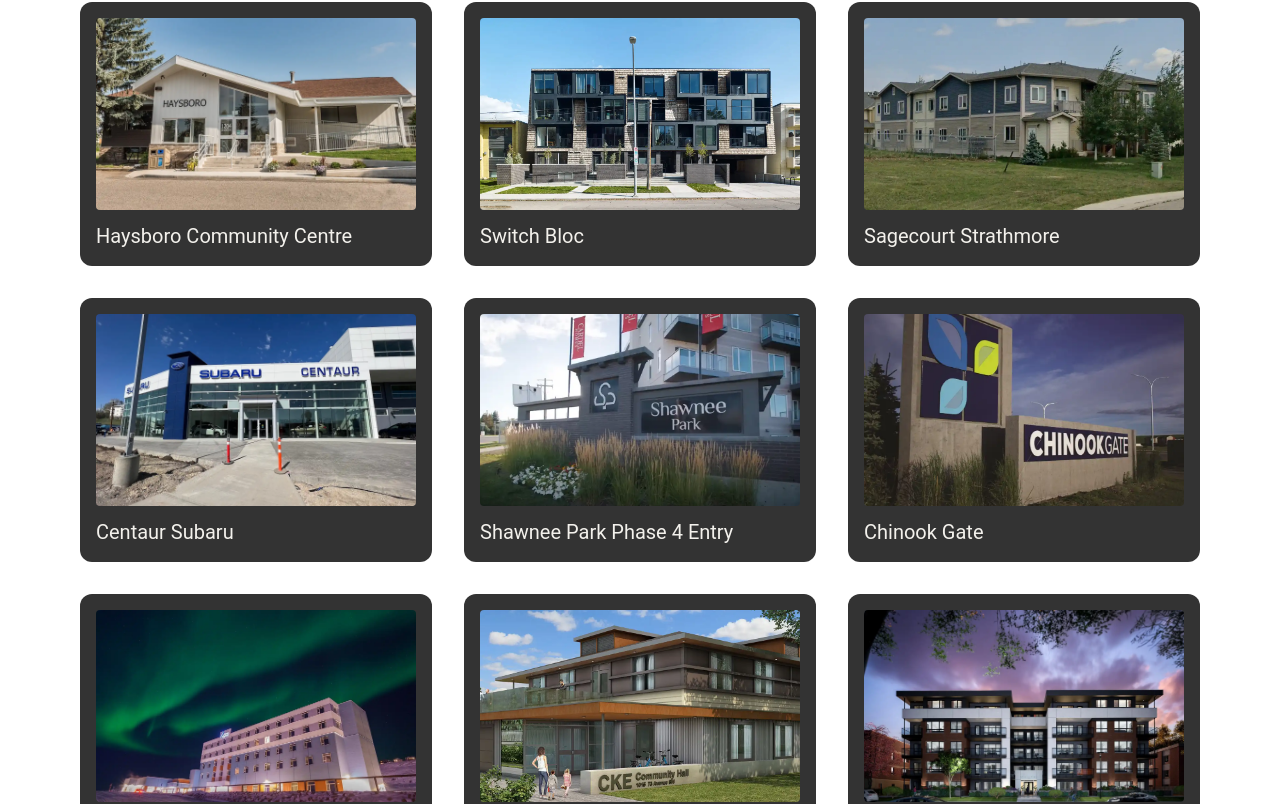
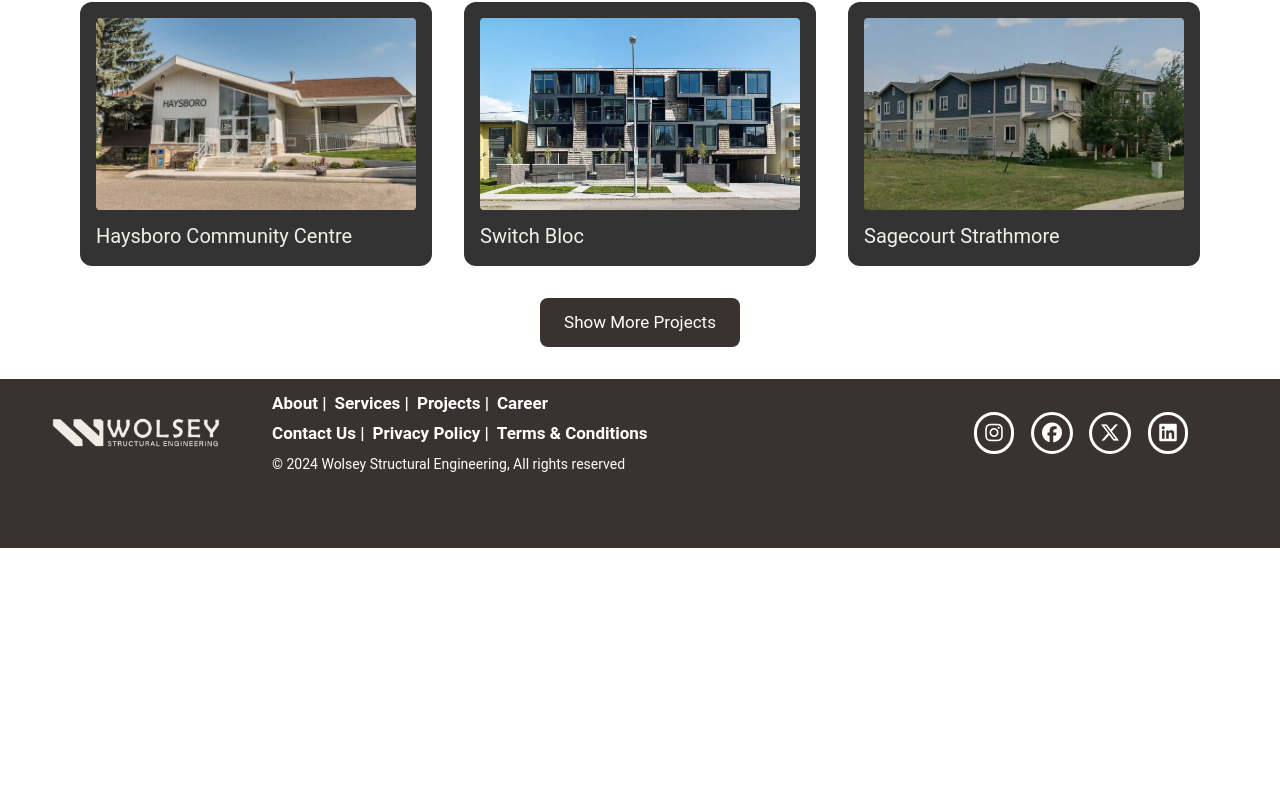
Before and after one commit to mhceg791-199/wolsey-website, a React (Vite) app: page /projects in a window 1280 px wide. Shown: the part 1003-1807 px from the top of the page. After the commit the page ends 1551 px from the top, so only its background shows below. Built offline with nearby package versions, Linux system fonts and the light colour scheme; what react-lazy-with-preload would draw is missing.

Commit message:
update projects shows and project details

```diff
--- a/src/components/HomePage/FirstSection/FirstSection.jsx
+++ b/src/components/HomePage/FirstSection/FirstSection.jsx
@@ -20,14 +20,18 @@ export default function HeroHome() {
           initial={{ opacity: 0, y: 40 }}
           animate={{ opacity: 1, y: 0 }}
           transition={{ duration: 1 }}
-          className="text-4xl md:text-6xl font-bold text-mainDark mb-4 leading-tight"
+          className="text-4xl md:text-6xl font-bold text-mainDark mb-5 leading-tight"
         >
           Innovative Project <span className="text-mainGold">Solutions.</span>
-          <br />
-          <span className=" text-xl md:text-3xl">
-            Built on precision. Driven by purpose.
-          </span>
         </motion.h1>
+        <motion.h2
+          initial={{ opacity: 0, y: 40 }}
+          animate={{ opacity: 1, y: 0 }}
+          transition={{ duration: 1 }}
+          className=" text-xl md:text-3xl font-bold text-mainDark mb-4 leading-tight"
+        >
+          Built on precision. Driven by purpose.
+        </motion.h2>
 
         {/* Short Paragraph */}
         <motion.p
@@ -40,10 +44,15 @@ export default function HeroHome() {
           <span className="text-mainGold">Wolsey Structural Engineering </span>
           has grown from a passionate local firm into a global leader, now
           proudly a subsidiary of{" "}
-          <span className="font-bold"> <Link target="_blank"  to="https://mosaicholding.com/">Mosaic Holding Corporation</Link></span>. With
-          over 3,000 projects completed across more than 10 countries, we turn
-          complex structural challenges into lasting, meaningful structures that
-          shape skylines and communities.
+          <span className="font-bold">
+            {" "}
+            <Link target="_blank" to="https://mosaicholding.com/">
+              Mosaic Holding Corporation
+            </Link>
+          </span>
+          . With over 3,000 projects completed across more than 10 countries, we
+          turn complex structural challenges into lasting, meaningful structures
+          that shape skylines and communities.
         </motion.p>
 
         <motion.div
--- a/src/pages/ProjectsDetailsPage/projectsDetailsPage.jsx
+++ b/src/pages/ProjectsDetailsPage/projectsDetailsPage.jsx
@@ -32,7 +32,7 @@ function ProjectsDetailsPage() {
 
   return (
     <div className="min-h-screen bg-white">
-      <div className="md:pt-28 pb-12 bg-gray-50 border-b border-gray-100">
+      <div className="md:pt-20 pb-12 bg-gray-50 border-b border-gray-100">
         <div className="relative h-[40vh] w-full">
           <img
             src={imgs[0]}
--- a/src/pages/ProjectsPage/ProjectPage.jsx
+++ b/src/pages/ProjectsPage/ProjectPage.jsx
@@ -1,68 +1,4 @@
-// import React, { useState, useEffect } from "react";
-// import ProjectsData from "../../context/data/ProjectsData";
-// import { ProjectCard } from "../../components/ProjectsPage/ProjectCard/ProjectCard";
-// import SectionHeader from "../../components/shared/SectionHeader/SectionHeader";
-
-// export default function ProjectPage() {
-//   const industries = ["All", ...new Set(ProjectsData.map((p) => p.industry))];
-
-//   const [activeIndustry, setActiveIndustry] = useState("All");
-//   const [filteredProjects, setFilteredProjects] = useState(ProjectsData);
-
-//   // Filter logic
-//   useEffect(() => {
-//     if (activeIndustry === "All") {
-//       setFilteredProjects(ProjectsData);
-//     } else {
-//       setFilteredProjects(
-//         ProjectsData.filter((p) => p.industry === activeIndustry)
-//       );
-//     }
-//   }, [activeIndustry]);
-
-//   return (
-//     <div className="mt-[5.5rem] md:mt-[8rem] lg:px-20 px-8">
-//       <h1 className="text-mainDark heading font-bold text-center my-3">
-//         <SectionHeader firstWord="Our Projects" />
-//       </h1>
-
-//       <hr className="my-3" />
-
-//       {/* Filter Buttons */}
-//       <div className="flex flex-wrap justify-center gap-4 mb-8">
-//         {industries.map((ind) => (
-//           <button
-//             key={ind}
-//             onClick={() => setActiveIndustry(ind)}
-//             className={`px-3 py-2 rounded-full border transition-all duration-300 capitalize
-//               ${
-//                 activeIndustry === ind
-//                   ? "bg-mainDark text-white border-mainDark"
-//                   : "border-mainDark/40 hover:bg-mainDark/10"
-//               }
-//             `}
-//           >
-//             {ind}
-//           </button>
-//         ))}
-//       </div>
-
-//       <hr className="my-3" />
-
-//       {/* Projects Grid */}
-//       <div className="grid md:grid-cols-3 gap-8 my-5">
-//         {filteredProjects.map((project, index) => {
-//           return (
-//             <React.Fragment key={index}>
-//               <ProjectCard project={project} />
-//             </React.Fragment>
-//           );
-//         })}
-//       </div>
-//     </div>
-//   );
-// }
-import React, { useState, useEffect } from "react";
+import { useState, useEffect } from "react";
 import ProjectsData from "../../context/data/ProjectsData";
 import { ProjectCard } from "../../components/ProjectsPage/ProjectCard/ProjectCard";
 import SectionHeader from "../../components/shared/SectionHeader/SectionHeader";
@@ -72,7 +8,8 @@ export default function ProjectPage() {
 
   const [activeIndustry, setActiveIndustry] = useState("All");
   const [searchQuery, setSearchQuery] = useState("");
-  const [filteredProjects, setFilteredProjects] = useState(ProjectsData);
+  const [filteredProjects, setFilteredProjects] = useState([]);
+  const [visibleCount, setVisibleCount] = useState(9);
 
   useEffect(() => {
     let result = ProjectsData;
@@ -90,7 +27,12 @@ export default function ProjectPage() {
     }
 
     setFilteredProjects(result);
+    setVisibleCount(9);
   }, [activeIndustry, searchQuery]);
+
+  const handleLoadMore = () => {
+    setVisibleCount((prev) => prev + 6);
+  };
 
   return (
     <div className="mt-[5.5rem] md:mt-[8rem] lg:px-20 px-8">
@@ -100,7 +42,7 @@ export default function ProjectPage() {
 
       <hr className="my-3" />
 
-      {/* Search Bar */}
+      {/* Search */}
       <div className="flex justify-center mb-6">
         <input
           type="text"
@@ -112,7 +54,7 @@ export default function ProjectPage() {
         />
       </div>
 
-      {/* Filter Buttons */}
+      {/* Filters */}
       <div className="flex flex-wrap justify-center gap-4 mb-8">
         {industries.map((ind) => (
           <button
@@ -133,20 +75,32 @@ export default function ProjectPage() {
 
       <hr className="my-3" />
 
-      {/* Projects Grid */}
+      {/* Grid */}
       <div className="grid md:grid-cols-3 gap-8 my-5">
         {filteredProjects.length > 0 ? (
-          filteredProjects.map((project, index) => (
-            <React.Fragment key={index}>
-              <ProjectCard project={project} />
-            </React.Fragment>
-          ))
+          filteredProjects
+            .slice(0, visibleCount) // ✅ هنا السحر
+            .map((project, index) => (
+              <ProjectCard key={index} project={project} />
+            ))
         ) : (
           <p className="text-center text-gray-500 col-span-3">
             No projects found.
           </p>
         )}
       </div>
+
+      {/* Show More Projects Button */}
+      {visibleCount < filteredProjects.length && (
+        <div className="flex justify-center my-8">
+          <button
+            onClick={handleLoadMore}
+            className="px-6 py-3 bg-mainDark text-white rounded-lg hover:opacity-90 transition"
+          >
+            Show More Projects
+          </button>
+        </div>
+      )}
     </div>
   );
 }
```
